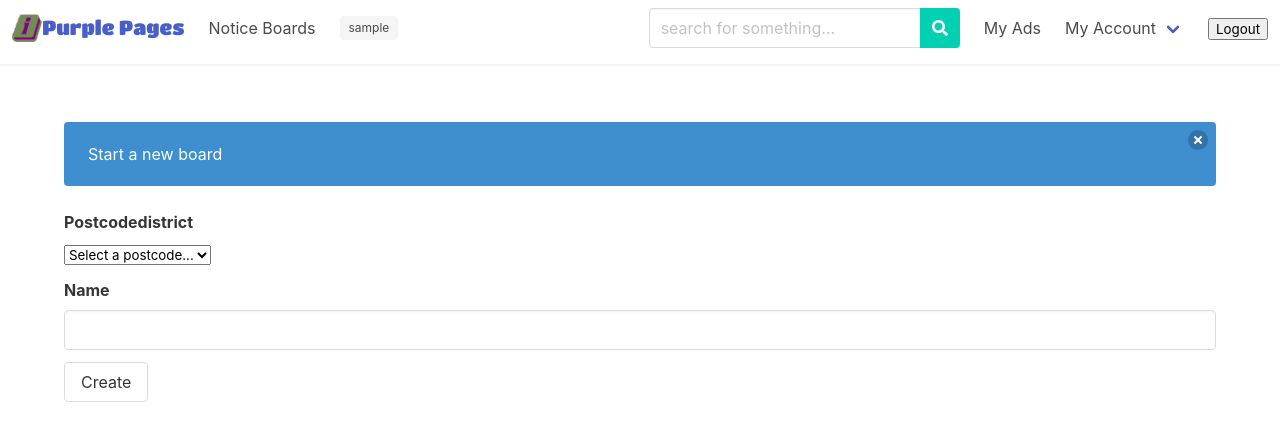
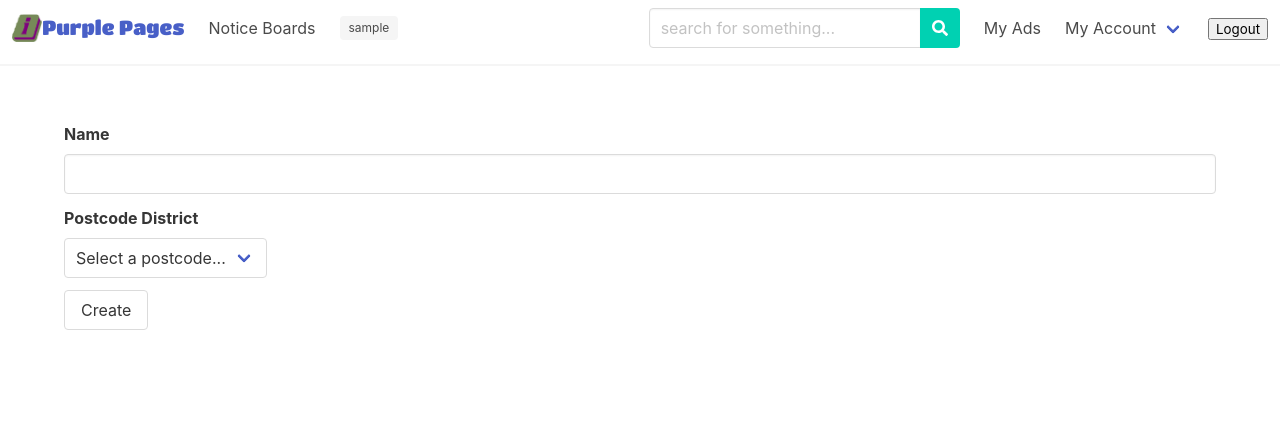
Before and after one commit to davebland/purple-pages, a Django app: page /boards/create_board/ in a window 1280 px wide. Shown: the top 441 px of the page. Run offline with Django 3.2, Linux system fonts and the light colour scheme; the visitor is signed in with stand-in values (Sample User, id 1); data comes from the database, SQL or seed files in the repository; parts of the project's set-up code (start-up, migrations or seed data) failed here and were passed over; some libraries are stand-ins or nearby versions.

Commit message:
work on bulma form rendering and create notice board form

```diff
--- a/boards/forms.py
+++ b/boards/forms.py
@@ -1,16 +1,21 @@
-from django.forms import ModelForm, ModelChoiceField, TextInput, Select
+from django.forms import ModelForm, ModelChoiceField, TextInput, HiddenInput
 
 from .models import Board, PostCodeDistrict
 
 class BoardForm(ModelForm):
 
-    # Limit postCodeDistrict choices to those that don't already have a board
-    queryset = PostCodeDistrict.objects.filter(board=None)
-    postCodeDistrict = ModelChoiceField(queryset=queryset, empty_label="Select a postcode...")
+    # Limit post_code_district choices to those that don't already have a board
+    queryset = PostCodeDistrict.objects.filter(board__isnull=True)
+    post_code = ModelChoiceField(queryset=queryset, empty_label="Select a postcode...")
 
     class Meta:
         model = Board
-        fields = ['postCodeDistrict', 'name']
+        fields = ['name']
         widgets = {
             'name' : TextInput(attrs={'class':'input'}),
         }
+
+    # Set additional attributes of post_code
+    post_code.name = 'post_code'
+    post_code.label = 'Postcode District'
+    post_code.widget.attrs['element'] = 'select'
--- a/boards/views.py
+++ b/boards/views.py
@@ -2,7 +2,7 @@ from django.shortcuts import render, redirect, get_object_or_404
 from django.contrib.auth.decorators import login_required
 from django.contrib import messages
 
-from .models import Board
+from .models import Board, PostCodeDistrict
 from adverts.models import Advert
 
 from .forms import BoardForm
@@ -53,5 +53,4 @@ def create_notice_board(request):
 
     # Or just create a blank form
     board_form = BoardForm()
-    messages.info(request, 'Start a new board')
     return render(request, 'create_notice_board.html', {'board_form':board_form})
--- a/templates/bulma_form_template.html
+++ b/templates/bulma_form_template.html
@@ -4,7 +4,13 @@
         {{ field.errors }}
         <label for="{{ field.id_for_label}}" class="label">{{ field.label }}</label>
         <div class="control">
+            {% if field.field.widget.attrs.element == 'select' %}
+            <div class="select">
+                {{ field }}
+            </div>
+            {% else %}
             {{ field }}
+            {% endif %}
         </div>
     </div>
 {% endfor %}
```
